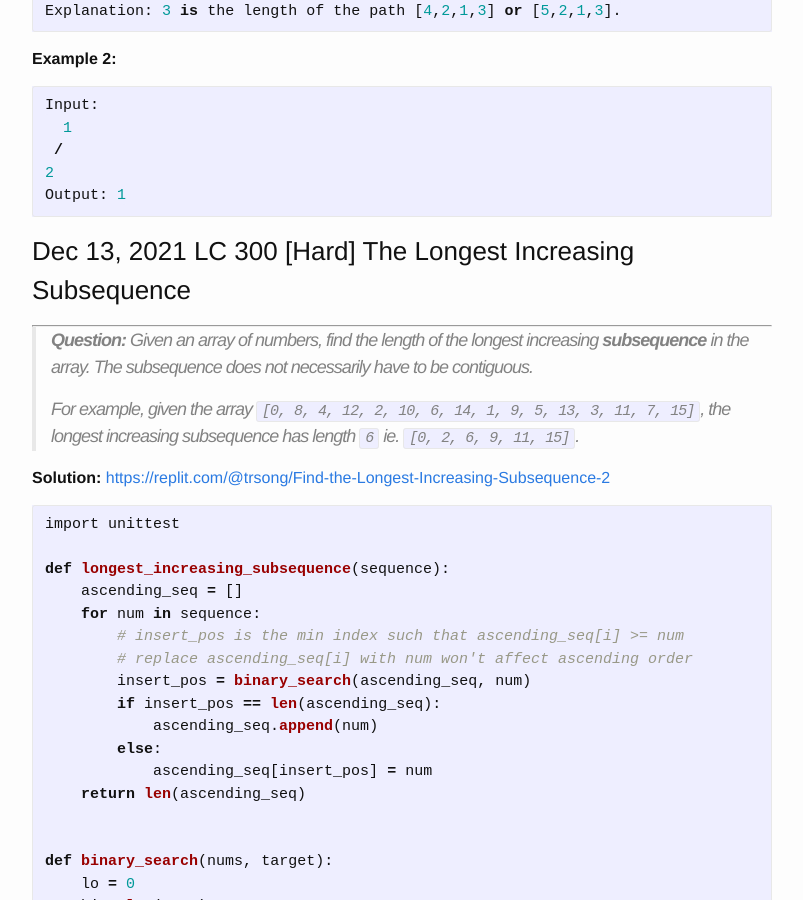
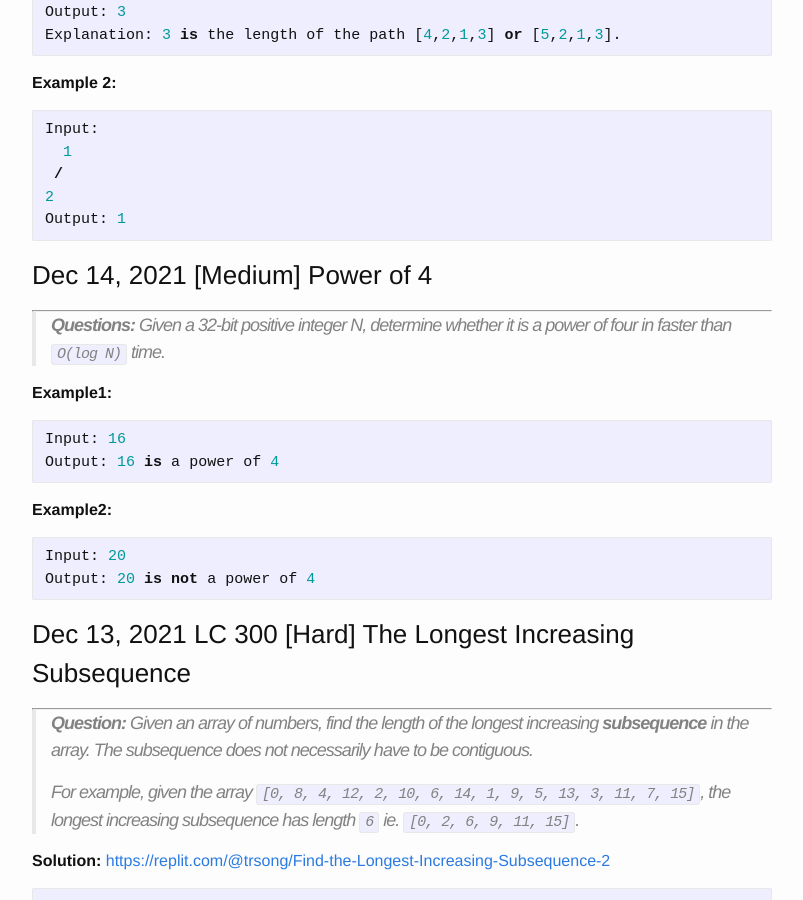
Before and after one commit to trsong/trsong.github.io, a Jekyll site: the page built from _posts/2021-11-01-DailyQuestionsNov.md, in a window 1280 px wide and 900 px high, scrolled down 2032 px. Shown: the whole window, without its empty margins (238-1041 px from the left). Built offline with Jekyll 4.4.1, drawn with Linux system fonts in a browser that asks for light colours; some of the changed text lies outside the part shown.

Commit message:
Add Dec 14 question

`````diff
--- a/_posts/2021-11-01-DailyQuestionsNov.md
+++ b/_posts/2021-11-01-DailyQuestionsNov.md
@@ -48,7 +48,23 @@ Input:
  /
 2
 Output: 1
-````
+```
+
+### Dec 14, 2021  \[Medium\] Power of 4
+---
+> **Questions:** Given a 32-bit positive integer N, determine whether it is a power of four in faster than `O(log N)` time.
+
+**Example1:**
+```py
+Input: 16
+Output: 16 is a power of 4
+```
+
+**Example2:**
+```py
+Input: 20
+Output: 20 is not a power of 4
+```
 
 ### Dec 13, 2021 LC 300 \[Hard\] The Longest Increasing Subsequence
 ---
`````
